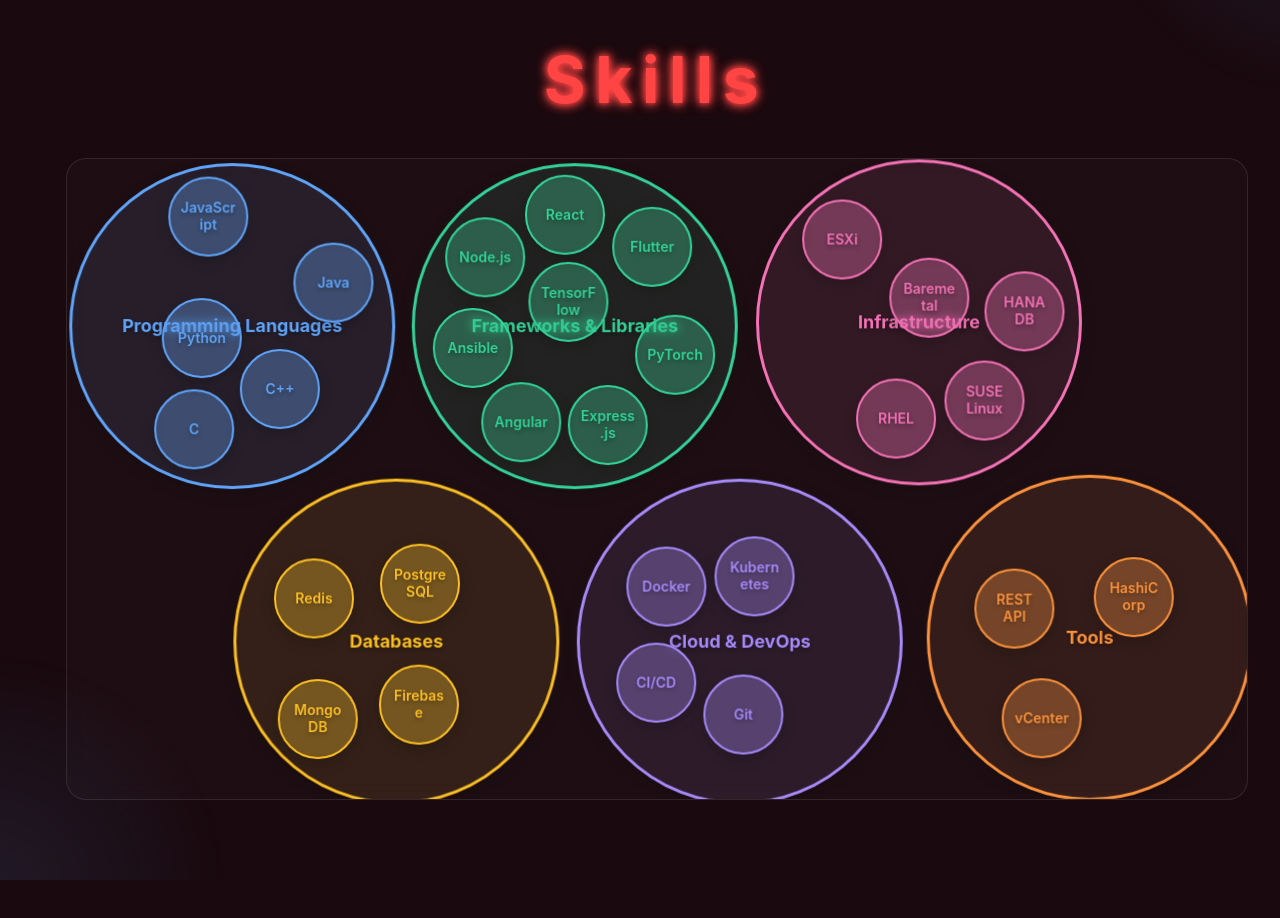
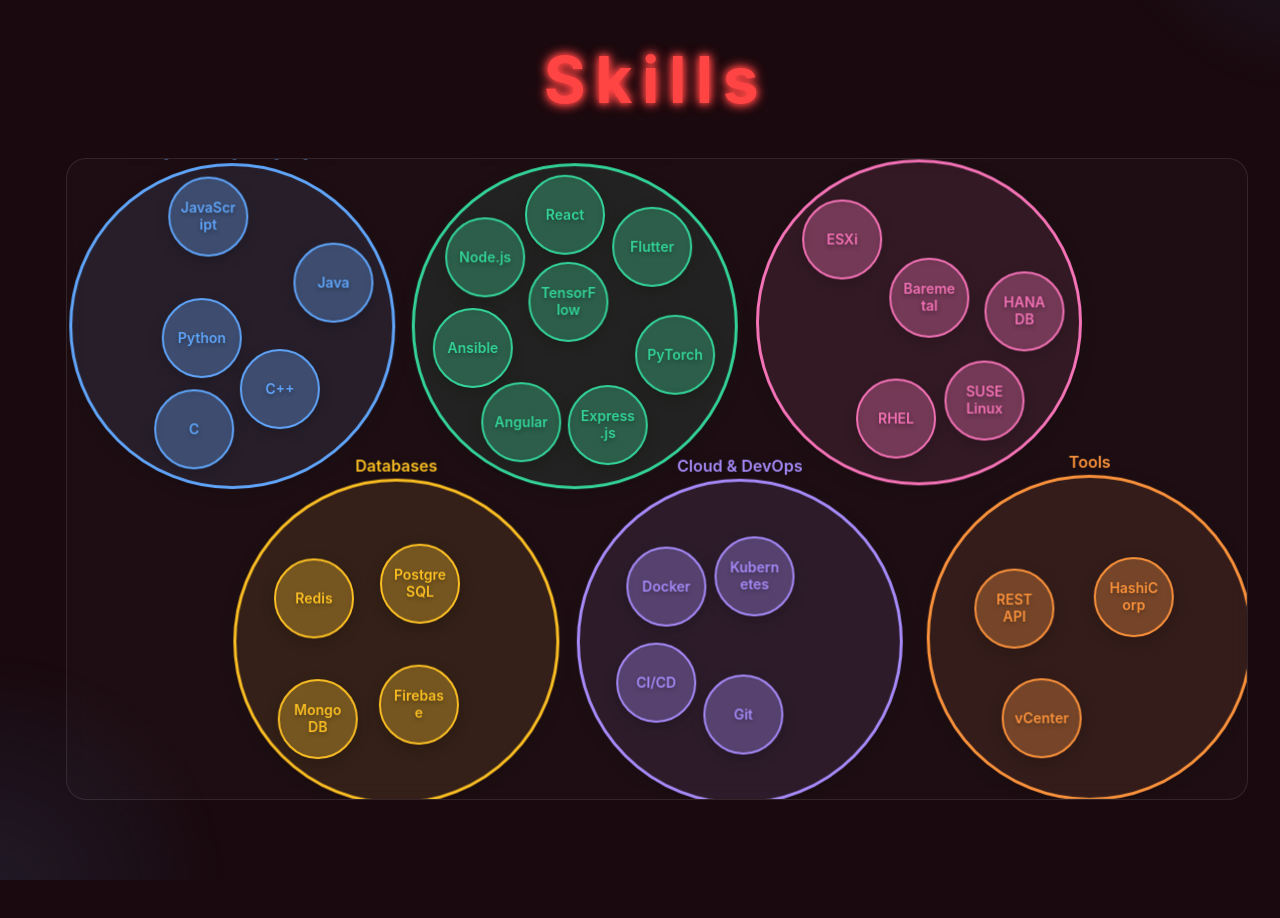
Before and after one commit to mugilan0606/portfolio, a React (Create React App) app: page /en in a window 1280 px wide. Shown: the part 5260-6178 px from the top of the page. Built offline with nearby package versions, Linux system fonts and the light colour scheme.

Commit message:
skills section updation

```diff
--- a/src/pages/home/components/skills/skills.section.tsx
+++ b/src/pages/home/components/skills/skills.section.tsx
@@ -357,9 +357,29 @@
 							}}
 							onMouseDown={(e) => handleMouseDown(e, bubble)}
 						>
-							<span style={{ color: bubble.color }}>
-								{bubble.type === 'category' ? bubble.title : bubble.name}
-							</span>
+							{bubble.type === 'category' ? (
+								<span
+									className={CN.generate('category-title')}
+									style={{
+										color: bubble.color,
+										position: 'absolute',
+										top: '-35px',
+										left: '50%',
+										transform: 'translateX(-50%)',
+										fontWeight: 600,
+										fontSize: '16px',
+										whiteSpace: 'nowrap',
+										textShadow: '0 2px 8px rgba(0,0,0,0.5)',
+										pointerEvents: 'none'
+									}}
+								>
+									{bubble.title}
+								</span>
+							) : (
+								<span style={{ color: bubble.color }}>
+									{bubble.name}
+								</span>
+							)}
 						</div>
 					))}
 				</div>
```
